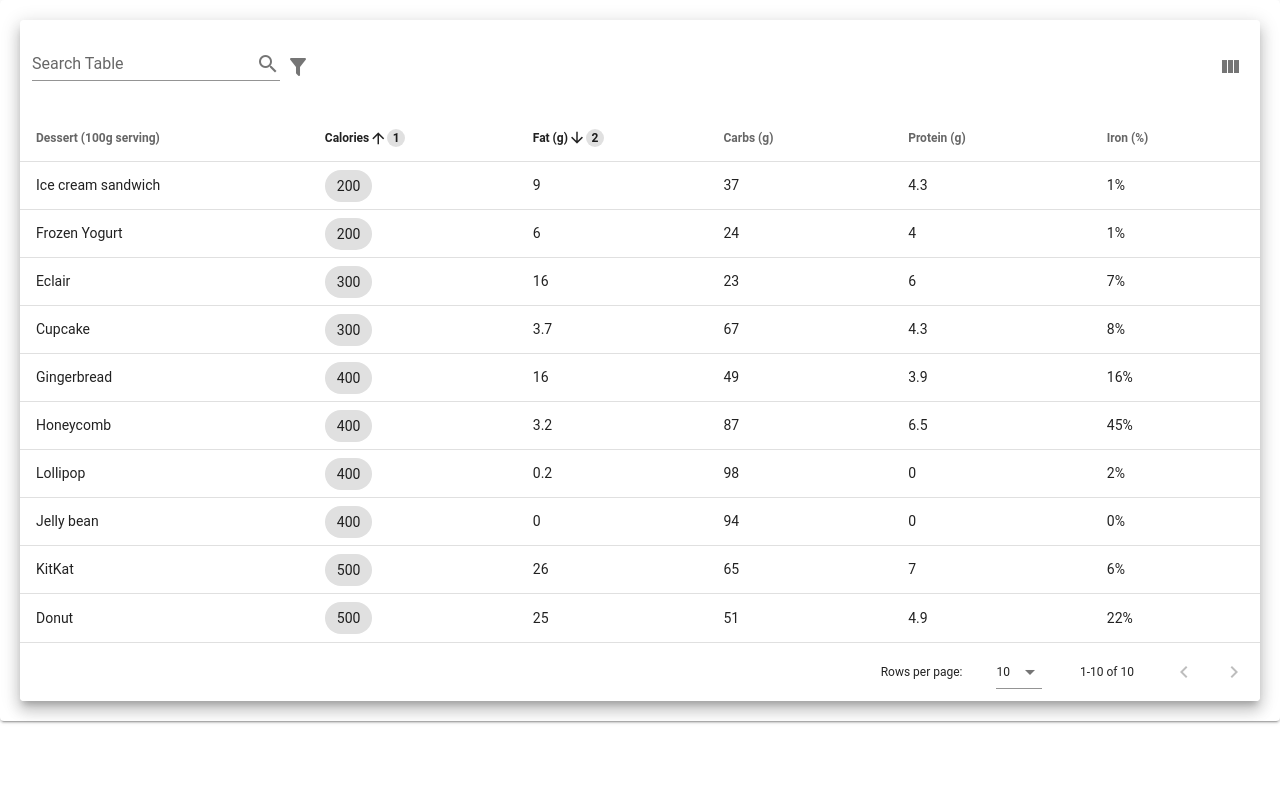
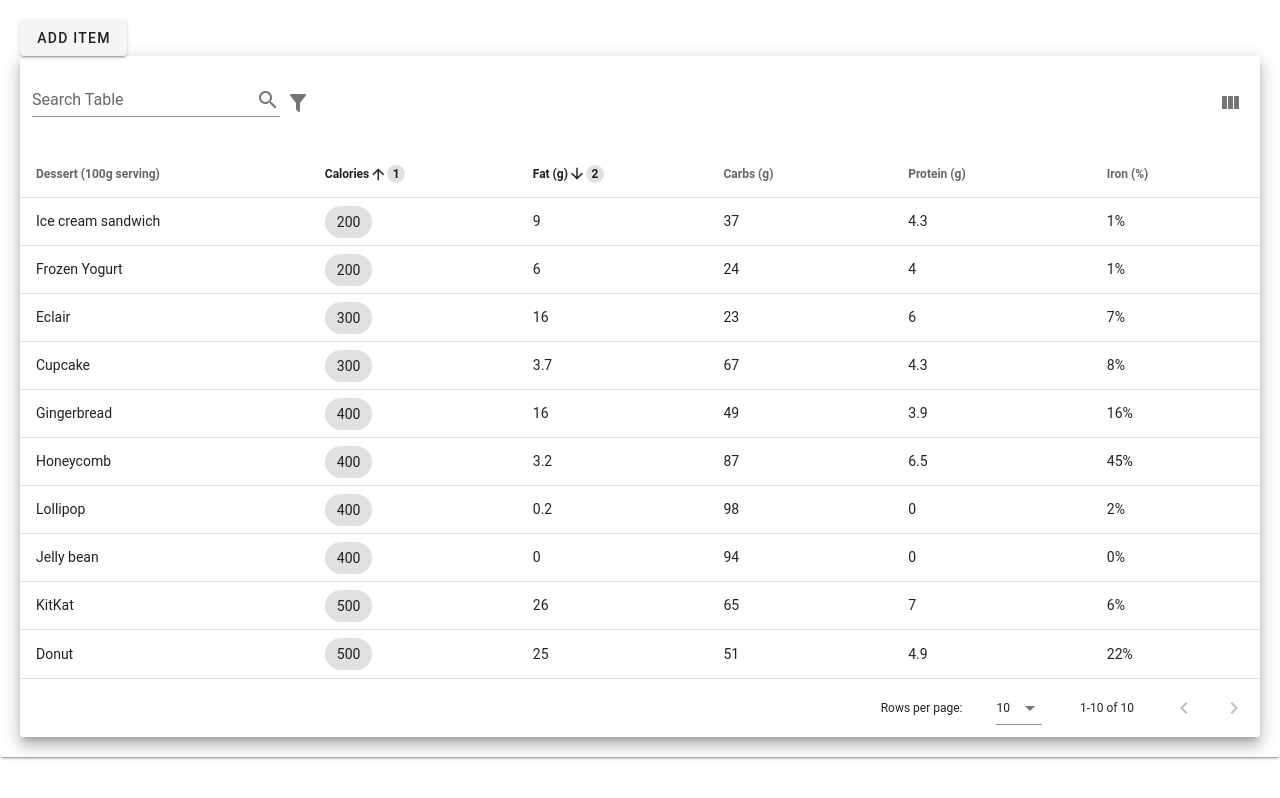
Before and after one commit to benwinding/vuetify-datatable-extended, a Vue app: page / in a window 1280 px wide. Built offline with nearby package versions, Linux system fonts and the light colour scheme; the HTML template or start-up script is replaced by a standard one.

Commit message:
Fix filters duplicate keys bug

```diff
--- a/src/App.vue
+++ b/src/App.vue
@@ -6,6 +6,9 @@
     />
     <v-app>
       <v-card class="pa-5">
+        <v-btn @click="addItem()">
+          Add Item
+        </v-btn>
         <v-data-table-extended
           :headers="headers"
           :items="desserts"
@@ -45,11 +48,22 @@ export default {
     };
   },
   mounted() {
-    setTimeout(()=> {
-      this.setDeserts()
-    }, 1000)
+    setTimeout(() => {
+      this.setDeserts();
+    }, 1000);
   },
   methods: {
+    addItem() {
+      this.desserts.push({
+        name: "Frozen Yogurt" + Math.random().toString(32).slice(2,5),
+        calories: 200,
+        fat: 6.0,
+        carbs: 24,
+        protein: 4.0,
+        iron: "1%",
+        otherColumn: 4.0,
+      });
+    },
     setDeserts() {
       this.desserts = [
         {
--- a/src/plugin/plugin.vue
+++ b/src/plugin/plugin.vue
@@ -159,6 +159,7 @@ export default {
       searchValue: "",
       searchValueDebounced: "",
       selectFilters: [],
+      selectFiltersMap: {},
       itemsFiltered: [],
       filterHandler: new FiltersHandler(),
       showFilterMenu: false,
@@ -248,6 +249,10 @@ export default {
         .filter((h) => h.select_filter)
         .map((h) => {
           const fieldName = h.value;
+          if (this.selectFiltersMap[fieldName]) {
+            return
+          }
+          this.selectFiltersMap[fieldName] = true;
           this.selectFilters.push({
             name: fieldName,
             model: [],
```
